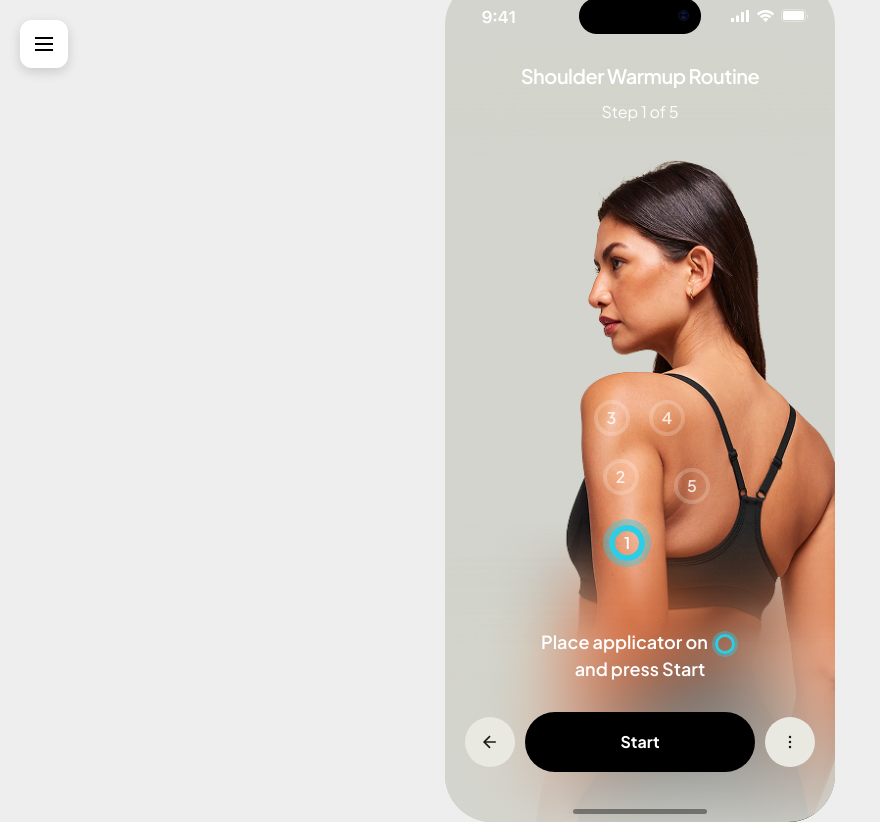
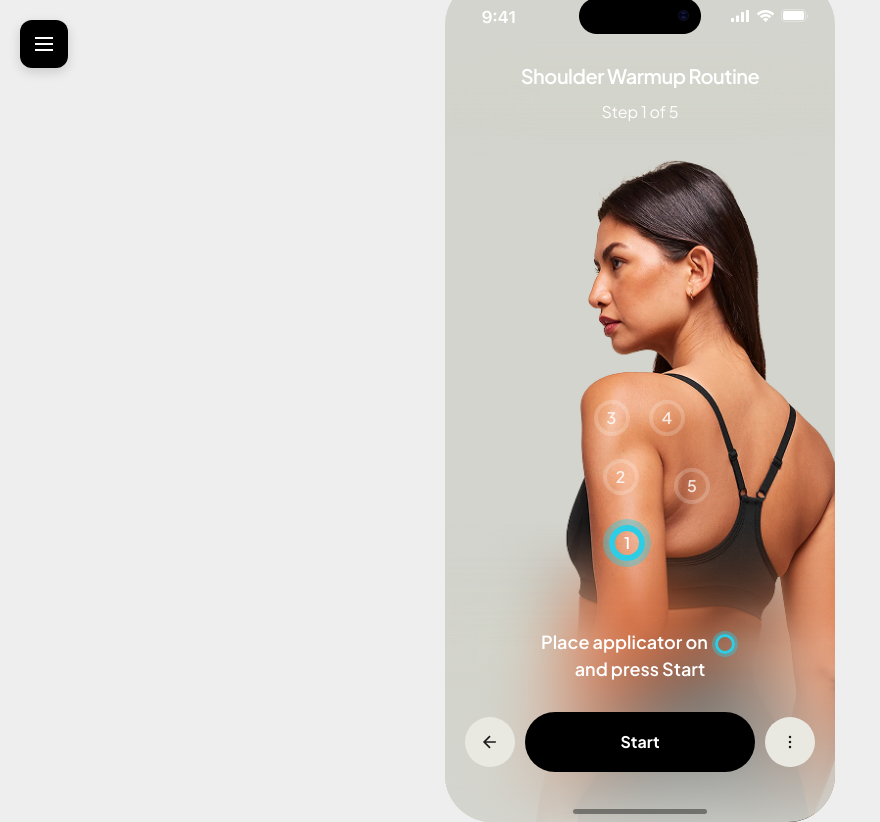
Before and after one commit to Matej398/bodysense, a React (Vite) app: page / in a window 1280 px wide. Shown: the whole page, without its empty margins (0-880 px from the left). Built offline with nearby package versions, Linux system fonts and the light colour scheme.

Commit message:
Revert menu button to original black color

```diff
--- a/src/App.css
+++ b/src/App.css
@@ -17,8 +17,8 @@
   left: 20px;
   width: 48px;
   height: 48px;
-  background: #fff;
-  color: #000;
+  background: #000;
+  color: #fff;
   border: none;
   border-radius: 12px;
   cursor: pointer;
@@ -31,7 +31,7 @@
 }
 
 .menu-toggle-button:hover {
-  background: #e0e0e0;
+  background: #333;
   transform: scale(1.05);
 }
 
```
